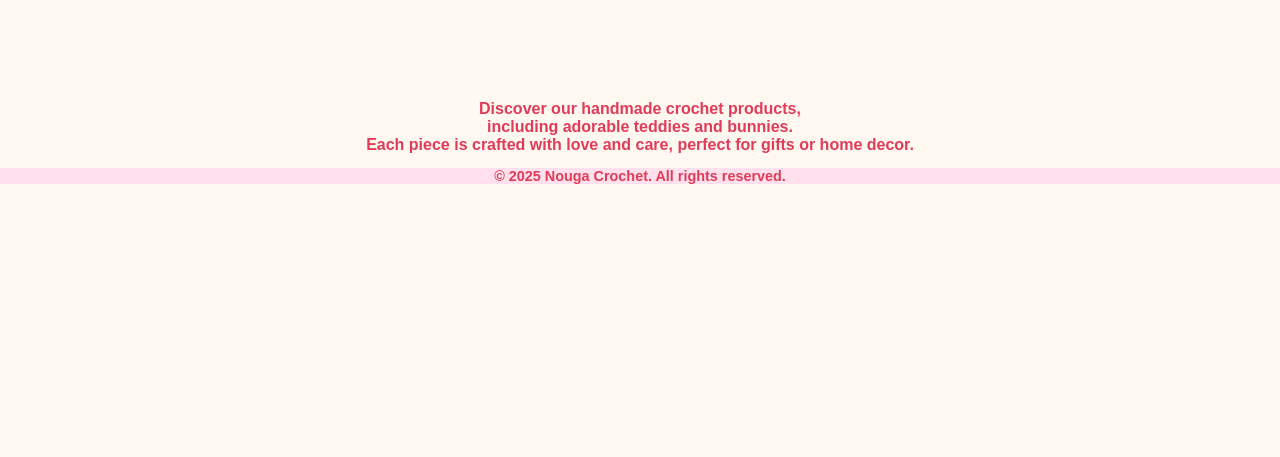
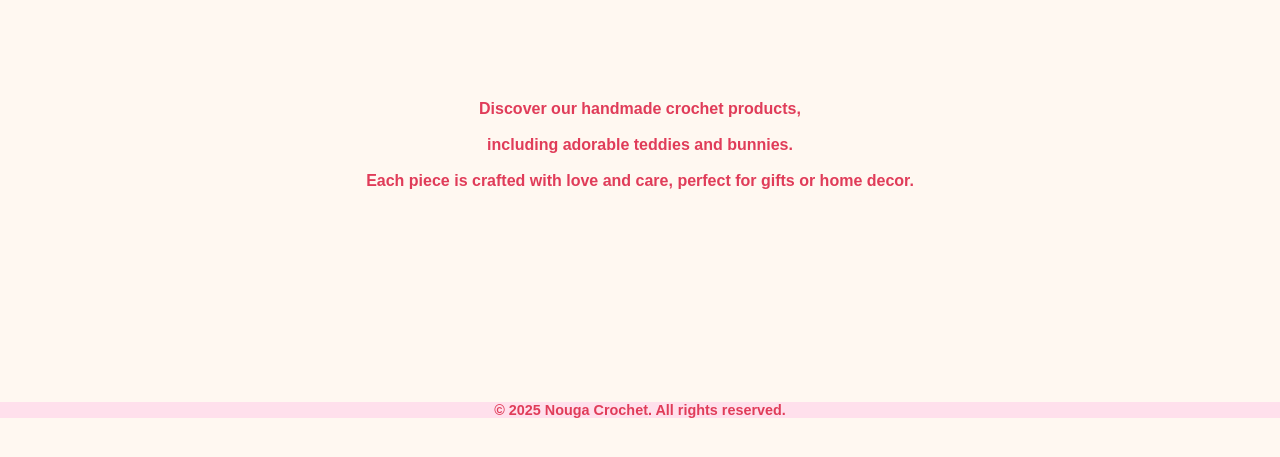
Before and after one commit to sunsparks33/Nouga_Crochet, a plain HTML site: page index.html in a window 1280 px wide. Shown: the part 251-708 px from the top of the page. Drawn offline with Linux system fonts and the light colour scheme.

Commit message:
update footer

```diff
--- a/index.html
+++ b/index.html
@@ -4,7 +4,6 @@
   <meta charset="UTF-8">
   <meta name="viewport" content="width=device-width, initial-scale=1.0">
   <title>Home - Nouga Crochet</title>
-  <!-- <link href="https://fonts.googleapis.com/css2?family=Quicksand:wght@400;700&display=swap" rel="stylesheet"> -->
   <link rel="stylesheet" href="style.css">
   <script src="script.js" defer></script>
 </head>
@@ -26,9 +25,9 @@
     <h1>Welcome to Nouga Crochet!</h1>
   </section>
 <section class="paragraph">
-        <strong> Discover our handmade crochet products,<br>
-       including adorable teddies and bunnies.<br>
-        Each piece is crafted with love and care, perfect for gifts or home decor.</strong>
+        <strong> Discover our handmade crochet products,<br><br>
+       including adorable teddies and bunnies.<br> <br>
+        Each piece is crafted with love and care, perfect for gifts or home decor. <br><br><br><br><br><br><br><br><br><br><br><br></strong>
   </section>
 <footer>
   <div class="footer-content">
--- a/style.css
+++ b/style.css
@@ -11,6 +11,7 @@
       justify-content: space-between;
       align-items: center;
       box-shadow: 0 2px 8px rgba(0,0,0,0.1);
+      user-select: none;
     }
     header nav a {
       margin: 0 1rem;
@@ -163,6 +164,7 @@ strong {
       text-align: center;
       margin: 0;
       padding:0;
+      user-select: none;
     }
 
     footer {
```
Also changed, not shown: shop.html (+1 -1 lines).
